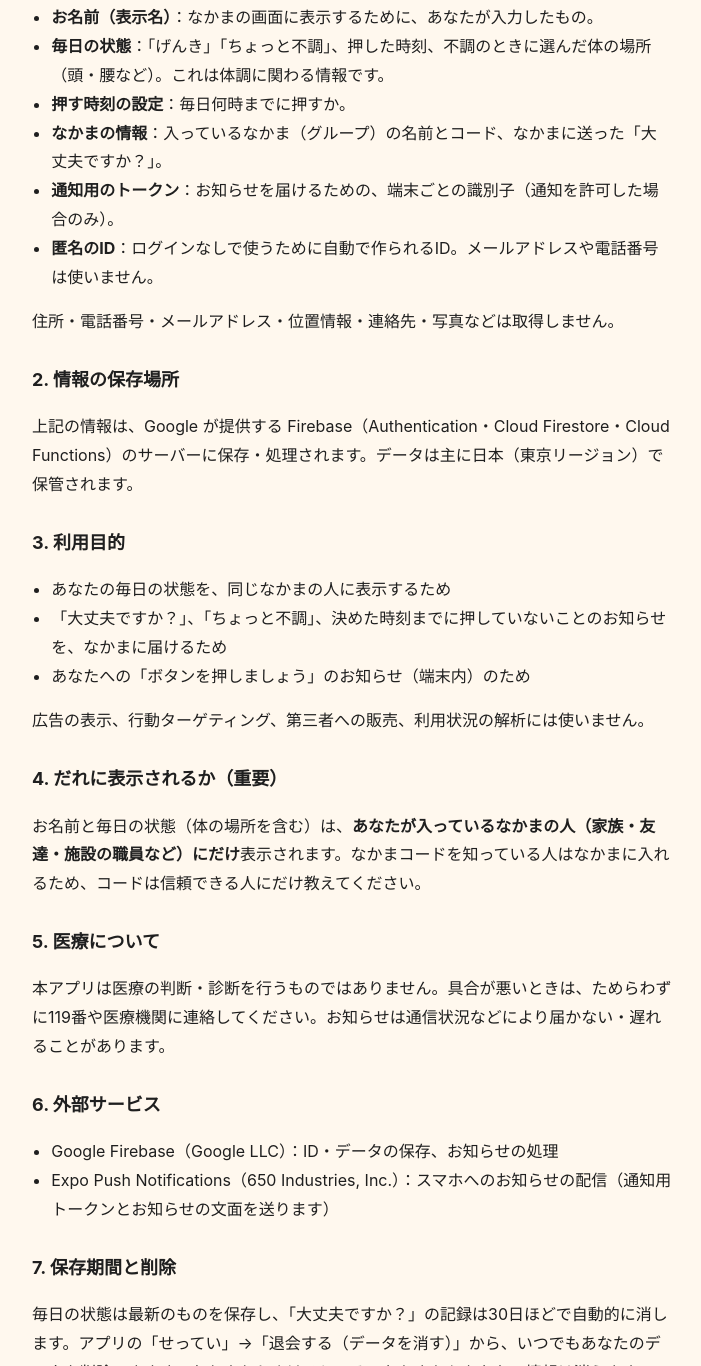
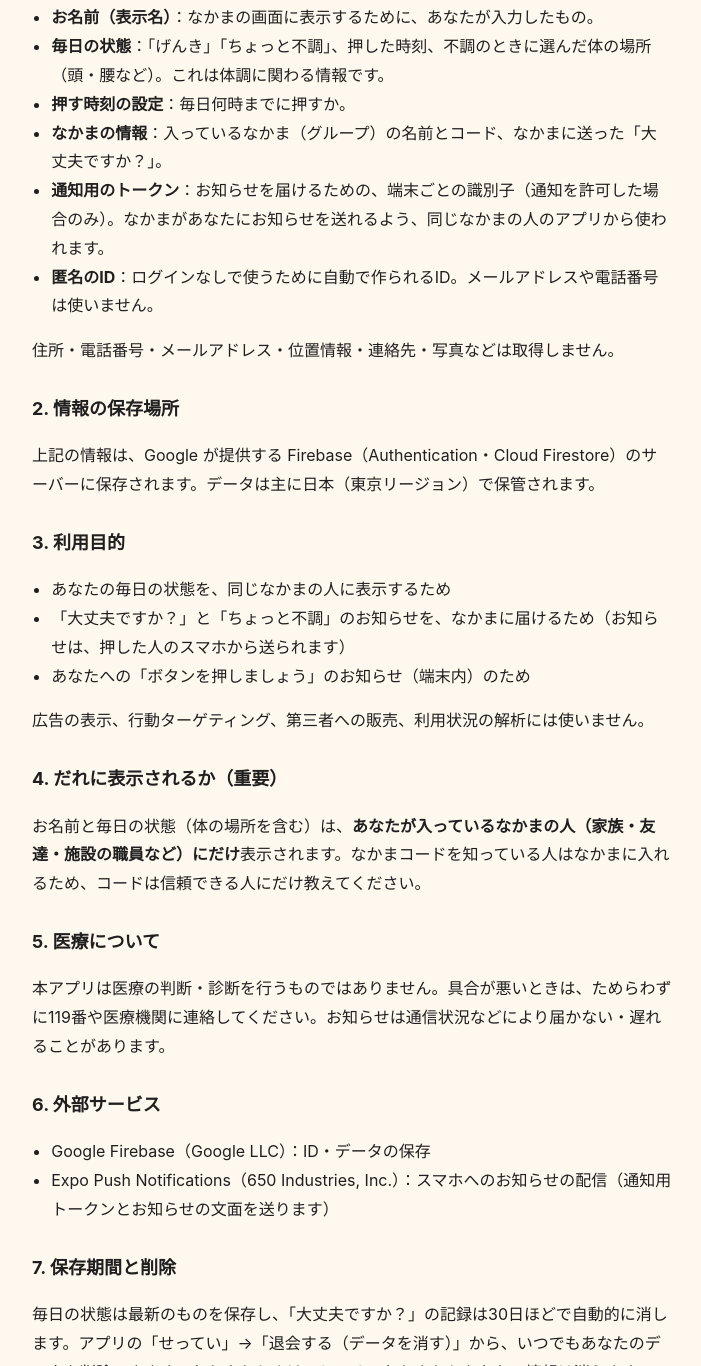
Before and after one commit to is-inn/privacy-policy, a plain HTML site: page ohayo-button/privacy/index.html in a window 1280 px wide. Shown: the part 230-1596 px from the top of the page, without its empty margins (288-989 px from the left). Drawn offline with Linux system fonts and the light colour scheme.

Commit message:
ohayo-button: サーバーなしの通知に合わせて更新

```diff
--- a/ohayo-button/privacy/index.html
+++ b/ohayo-button/privacy/index.html
@@ -8,16 +8,16 @@
 <li><b>毎日の状態</b>：「げんき」「ちょっと不調」、押した時刻、不調のときに選んだ体の場所（頭・腰など）。これは体調に関わる情報です。</li>
 <li><b>押す時刻の設定</b>：毎日何時までに押すか。</li>
 <li><b>なかまの情報</b>：入っているなかま（グループ）の名前とコード、なかまに送った「大丈夫ですか？」。</li>
-<li><b>通知用のトークン</b>：お知らせを届けるための、端末ごとの識別子（通知を許可した場合のみ）。</li>
+<li><b>通知用のトークン</b>：お知らせを届けるための、端末ごとの識別子（通知を許可した場合のみ）。なかまがあなたにお知らせを送れるよう、同じなかまの人のアプリから使われます。</li>
 <li><b>匿名のID</b>：ログインなしで使うために自動で作られるID。メールアドレスや電話番号は使いません。</li>
 </ul>
 <p>住所・電話番号・メールアドレス・位置情報・連絡先・写真などは取得しません。</p>
 <h2>2. 情報の保存場所</h2>
-<p>上記の情報は、Google が提供する Firebase（Authentication・Cloud Firestore・Cloud Functions）のサーバーに保存・処理されます。データは主に日本（東京リージョン）で保管されます。</p>
+<p>上記の情報は、Google が提供する Firebase（Authentication・Cloud Firestore）のサーバーに保存されます。データは主に日本（東京リージョン）で保管されます。</p>
 <h2>3. 利用目的</h2>
 <ul>
 <li>あなたの毎日の状態を、同じなかまの人に表示するため</li>
-<li>「大丈夫ですか？」、「ちょっと不調」、決めた時刻までに押していないことのお知らせを、なかまに届けるため</li>
+<li>「大丈夫ですか？」と「ちょっと不調」のお知らせを、なかまに届けるため（お知らせは、押した人のスマホから送られます）</li>
 <li>あなたへの「ボタンを押しましょう」のお知らせ（端末内）のため</li>
 </ul>
 <p>広告の表示、行動ターゲティング、第三者への販売、利用状況の解析には使いません。</p>
@@ -27,7 +27,7 @@
 <p>本アプリは医療の判断・診断を行うものではありません。具合が悪いときは、ためらわずに119番や医療機関に連絡してください。お知らせは通信状況などにより届かない・遅れることがあります。</p>
 <h2>6. 外部サービス</h2>
 <ul>
-<li>Google Firebase（Google LLC）：ID・データの保存、お知らせの処理</li>
+<li>Google Firebase（Google LLC）：ID・データの保存</li>
 <li>Expo Push Notifications（650 Industries, Inc.）：スマホへのお知らせの配信（通知用トークンとお知らせの文面を送ります）</li>
 </ul>
 <h2>7. 保存期間と削除</h2>
```
